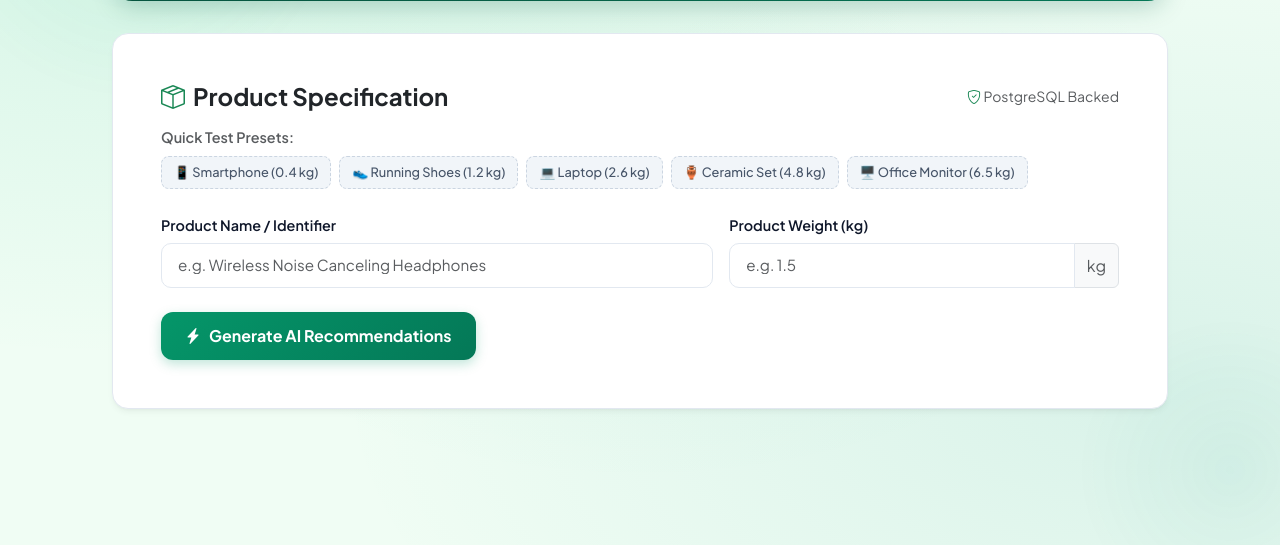
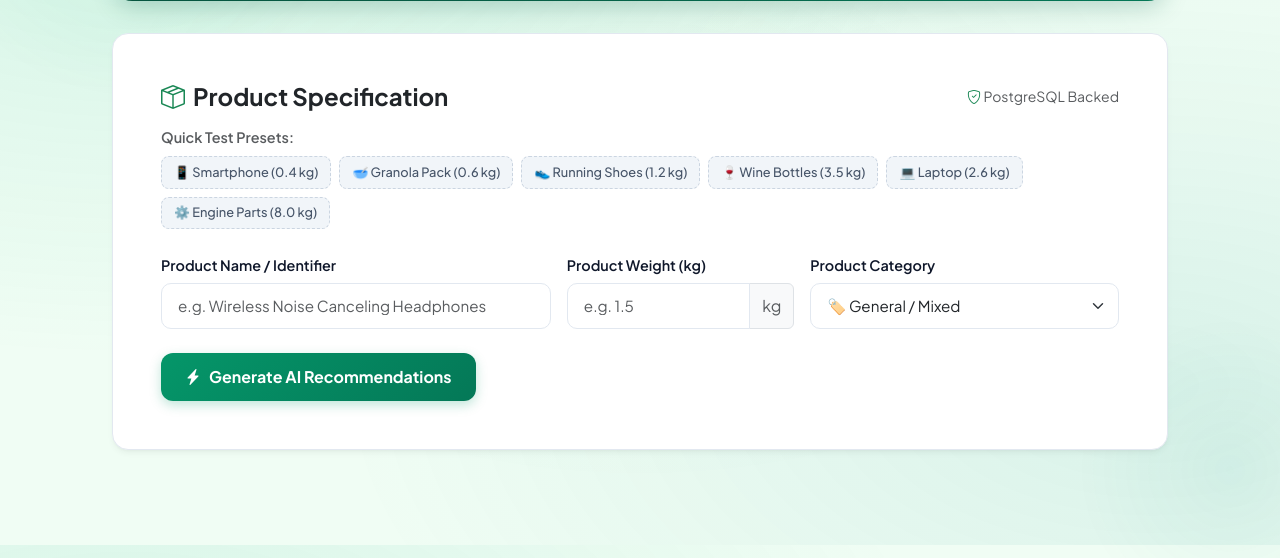
Before and after one commit to Vaibhavjain22/EcopackAI, a FastAPI app: page / in a window 1280 px wide. Shown: the part 255-813 px from the top of the page. Run offline with FastAPI, Linux system fonts and the light colour scheme; data that the repository does not hold is empty; parts of the project's set-up code (start-up, migrations or seed data) failed here and were passed over.

Commit message:
feat: product category dropdown

```diff
--- a/app.py
+++ b/app.py
@@ -10,7 +10,7 @@ from fastapi.templating import Jinja2Templates
 from pydantic import BaseModel, Field
 from typing import Optional, List
 
-from ecopackai import recommend_material, recommend_materials_by_weight
+from ecopackai import recommend_material, recommend_materials_by_weight, CATEGORY_CONSTRAINTS
 from db import get_connection, init_db
 
 # Initialize FastAPI Application
@@ -37,6 +37,7 @@ cost_model = joblib.load("cost_model")
 class ProductInputSchema(BaseModel):
     product_name: str = Field(..., example="electronics")
     weight_kg: float = Field(..., gt=0, example=2.5)
+    category: str = Field(default="general", example="electronics")
 
 class RecommendRequestSchema(BaseModel):
     product_id: int = Field(..., example=1)
@@ -56,6 +57,16 @@ def home(request: Request):
     return templates.TemplateResponse(request=request, name="index.html")
 
 
+# Available Product Categories API
+@app.get("/api/categories")
+def get_categories():
+    """Return available product categories and their constraint labels."""
+    return [
+        {"key": key, "label": val["label"]}
+        for key, val in CATEGORY_CONSTRAINTS.items()
+    ]
+
+
 
 # 1. Product Input Handling API
 @app.post("/api/product")
@@ -65,8 +76,8 @@ def product_input(data: ProductInputSchema):
         cur = conn.cursor()
 
         cur.execute(
-            "INSERT INTO products (product_name, weight_kg) VALUES (%s, %s) RETURNING id",
-            (data.product_name, data.weight_kg)
+            "INSERT INTO products (product_name, weight_kg, category) VALUES (%s, %s, %s) RETURNING id",
+            (data.product_name, data.weight_kg, data.category)
         )
 
         product_id = cur.fetchone()[0]
@@ -79,7 +90,8 @@ def product_input(data: ProductInputSchema):
             "message": "Product stored successfully in database",
             "product_id": product_id,
             "product_name": data.product_name,
-            "weight_kg": data.weight_kg
+            "weight_kg": data.weight_kg,
+            "category": data.category
         }
     except Exception as e:
         raise HTTPException(
@@ -95,7 +107,7 @@ def get_products():
         conn = get_connection()
         cur = conn.cursor()
 
-        cur.execute("SELECT id, product_name, weight_kg FROM products ORDER BY id DESC")
+        cur.execute("SELECT id, product_name, weight_kg, category FROM products ORDER BY id DESC")
         rows = cur.fetchall()
 
         cur.close()
@@ -106,7 +118,8 @@ def get_products():
             products.append({
                 "id": row[0],
                 "product_name": row[1],
-                "weight_kg": row[2]
+                "weight_kg": row[2],
+                "category": row[3] if len(row) > 3 else "general"
             })
 
         return products
@@ -127,7 +140,7 @@ def recommend(data: RecommendRequestSchema):
         cur = conn.cursor()
 
         cur.execute(
-            "SELECT product_name, weight_kg FROM products WHERE id = %s",
+            "SELECT product_name, weight_kg, category FROM products WHERE id = %s",
             (data.product_id,)
         )
 
@@ -138,10 +151,12 @@ def recommend(data: RecommendRequestSchema):
         if row is None:
             raise HTTPException(status_code=status.HTTP_404_NOT_FOUND, detail="Product not found")
 
-        product_name, weight_kg = row
+        product_name = row[0]
+        weight_kg = row[1]
+        category = row[2] if len(row) > 2 else "general"
 
-        # Call ML engine using weight
-        recommendations = recommend_materials_by_weight(weight_kg)
+        # Call ML engine using weight and category
+        recommendations = recommend_materials_by_weight(weight_kg, category=category)
 
         return {
             "product_id": data.product_id,
--- a/templates/index.html
+++ b/templates/index.html
@@ -49,26 +49,39 @@
         <div class="mb-4">
             <span class="form-label text-muted d-block small mb-2">Quick Test Presets:</span>
             <div class="d-flex flex-wrap gap-2">
-                <button type="button" class="preset-btn" onclick="applyPreset('Smartphone Box', 0.4)">📱 Smartphone (0.4 kg)</button>
-                <button type="button" class="preset-btn" onclick="applyPreset('Running Shoes', 1.2)">👟 Running Shoes (1.2 kg)</button>
-                <button type="button" class="preset-btn" onclick="applyPreset('Ultrabook Laptop', 2.6)">💻 Laptop (2.6 kg)</button>
-                <button type="button" class="preset-btn" onclick="applyPreset('Ceramic Crockery', 4.8)">🏺 Ceramic Set (4.8 kg)</button>
-                <button type="button" class="preset-btn" onclick="applyPreset('Office Monitor', 6.5)">🖥️ Office Monitor (6.5 kg)</button>
+                <button type="button" class="preset-btn" onclick="applyPreset('Smartphone Box', 0.4, 'electronics')">📱 Smartphone (0.4 kg)</button>
+                <button type="button" class="preset-btn" onclick="applyPreset('Organic Granola', 0.6, 'food')">🥣 Granola Pack (0.6 kg)</button>
+                <button type="button" class="preset-btn" onclick="applyPreset('Running Shoes', 1.2, 'clothing')">👟 Running Shoes (1.2 kg)</button>
+                <button type="button" class="preset-btn" onclick="applyPreset('Wine Bottle Set', 3.5, 'fragile')">🍷 Wine Bottles (3.5 kg)</button>
+                <button type="button" class="preset-btn" onclick="applyPreset('Ultrabook Laptop', 2.6, 'electronics')">💻 Laptop (2.6 kg)</button>
+                <button type="button" class="preset-btn" onclick="applyPreset('Engine Parts', 8.0, 'heavy_industrial')">⚙️ Engine Parts (8.0 kg)</button>
             </div>
         </div>
 
         <div class="row g-3">
-            <div class="col-md-7">
+            <div class="col-md-5">
                 <label for="product_name" class="form-label">Product Name / Identifier</label>
                 <input type="text" id="product_name" class="form-control" placeholder="e.g. Wireless Noise Canceling Headphones" required>
             </div>
 
-            <div class="col-md-5">
+            <div class="col-md-3">
                 <label for="weight_kg" class="form-label">Product Weight (kg)</label>
                 <div class="input-group">
                     <input type="number" id="weight_kg" class="form-control" placeholder="e.g. 1.5" step="0.1" min="0.05" required>
                     <span class="input-group-text bg-light text-muted">kg</span>
                 </div>
+            </div>
+
+            <div class="col-md-4">
+                <label for="product_category" class="form-label">Product Category</label>
+                <select id="product_category" class="form-select">
+                    <option value="general" selected>🏷️ General / Mixed</option>
+                    <option value="electronics">📱 Electronics & Gadgets</option>
+                    <option value="food">🥗 Food & Perishables</option>
+                    <option value="fragile">🔮 Fragile / Glassware</option>
+                    <option value="clothing">👕 Clothing & Textiles</option>
+                    <option value="heavy_industrial">⚙️ Heavy / Industrial Goods</option>
+                </select>
             </div>
         </div>
 
@@ -180,9 +193,10 @@ document.addEventListener("DOMContentLoaded", () => {
     loadRecentProducts();
 });
 
-function applyPreset(name, weight) {
+function applyPreset(name, weight, category) {
     document.getElementById("product_name").value = name;
     document.getElementById("weight_kg").value = weight;
+    document.getElementById("product_category").value = category || "general";
 }
 
 function loadRecentProducts() {
@@ -215,6 +229,7 @@ function loadRecentProducts() {
 function submitProduct() {
     const productName = document.getElementById("product_name").value.trim();
     const weightKg = parseFloat(document.getElementById("weight_kg").value);
+    const category = document.getElementById("product_category").value;
     const statusText = document.getElementById("statusText");
 
     if (!productName) {
@@ -236,7 +251,8 @@ function submitProduct() {
         headers: { "Content-Type": "application/json" },
         body: JSON.stringify({
             product_name: productName,
-            weight_kg: weightKg
+            weight_kg: weightKg,
+            category: category
         })
     })
     .then(response => {
```
Also changed, not shown: db.py (+14 -1 lines), ecopackai.py (+81 -5 lines).
